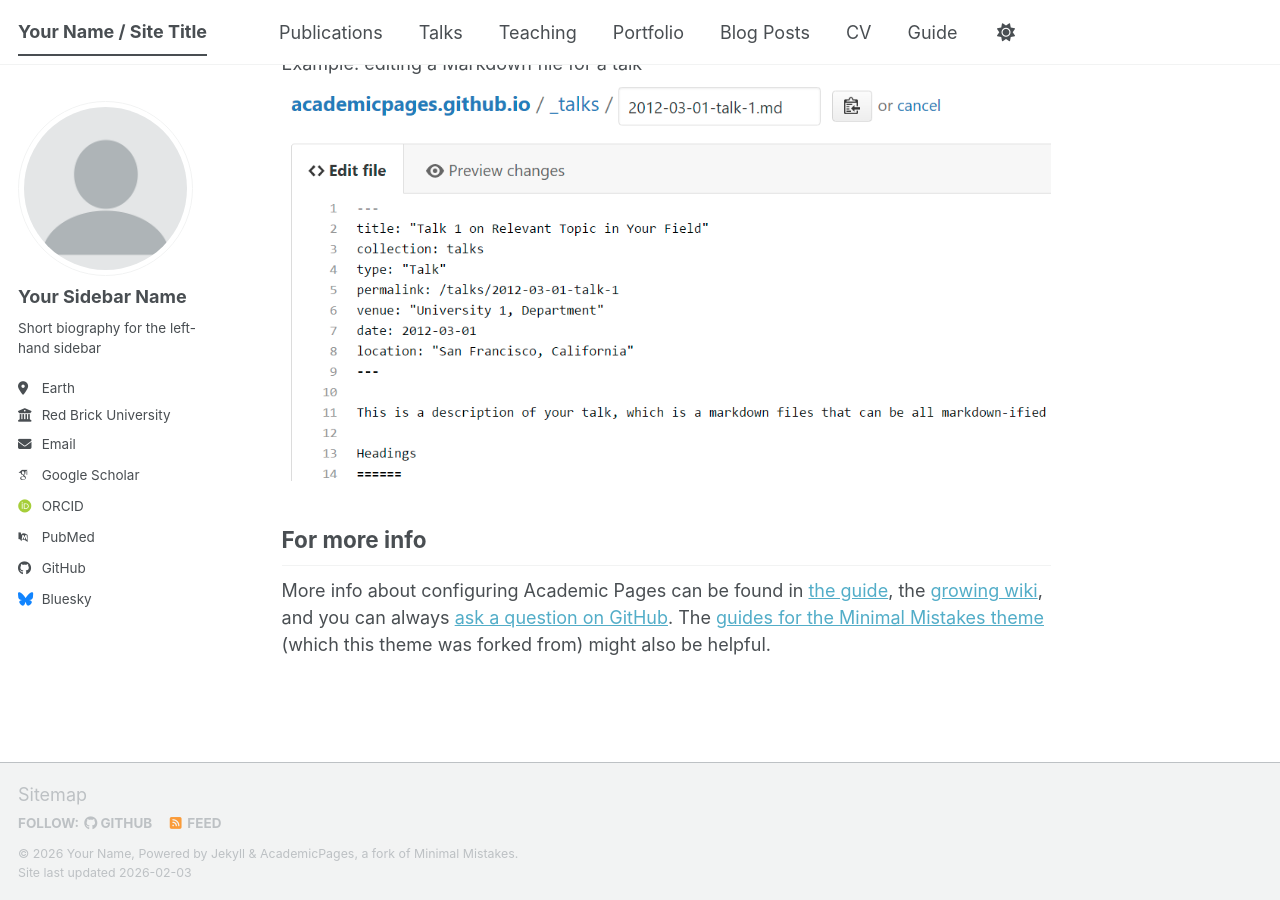
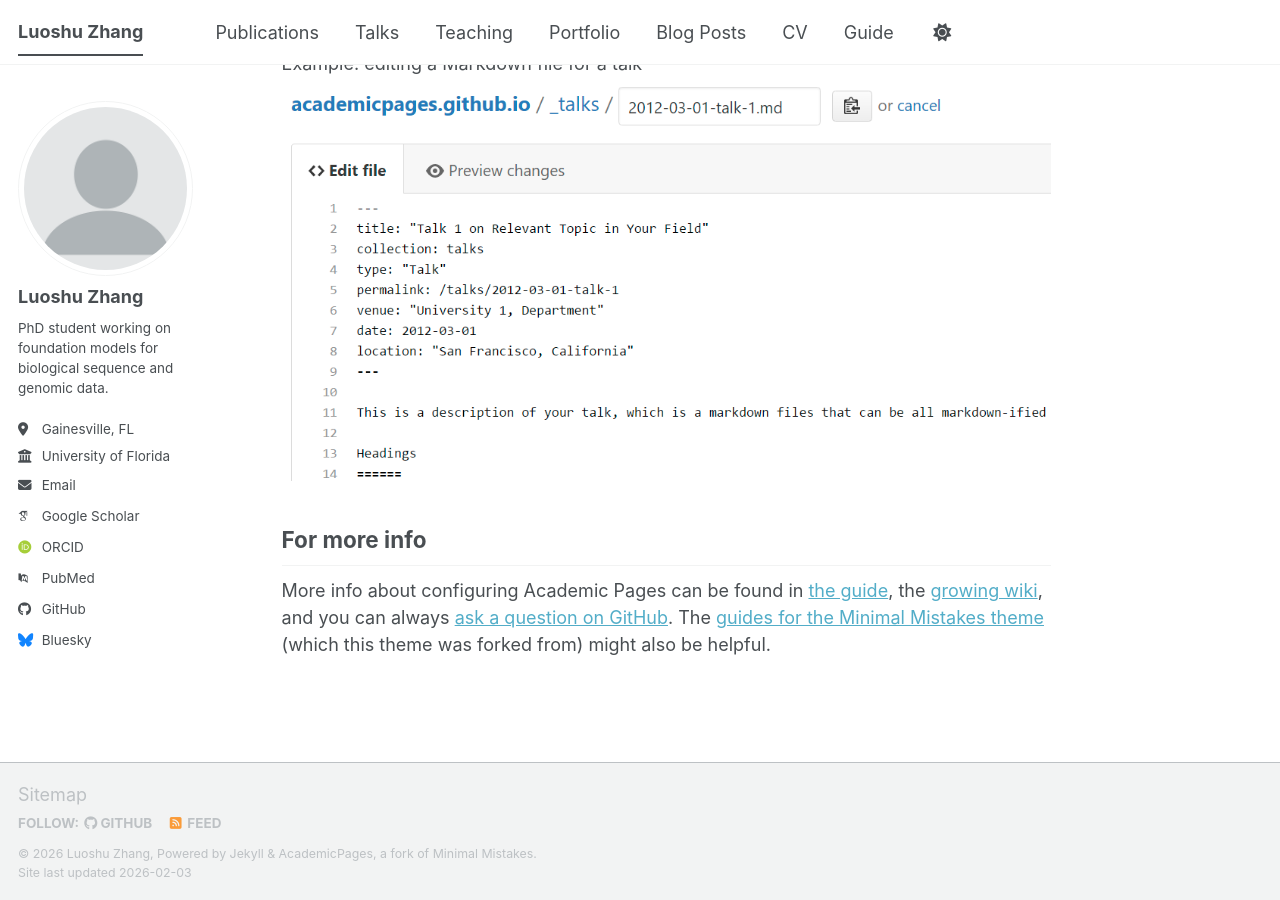
Before and after one commit to luoshu-zhang/luoshu-zhang.github.io, a Jekyll site: the page built from _pages/about.md, in a window 1280 px wide and 900 px high, scrolled down 2720 px. Built offline with Jekyll 4.4.1, drawn with Linux system fonts in a browser that asks for light colours; some web fonts are replaced; a script bundle is joined from its source files by our own code; library files that are not in the unit come from our copies.

Commit message:
Update _config.yml

```diff
--- a/_config.yml
+++ b/_config.yml
@@ -9,14 +9,14 @@
 # Basic Site Settings
 locale                   : "en-US"
 site_theme               : "default" # The available themes options are "default", "air", "sunrise", "mint", "dirt" and "contrast"
-title                    : "Your Name / Site Title"
+title                    : "Luoshu Zhang"
 title_separator          : "-"
-name                     : &name "Your Name"
-description              : &description "Your Name's academic portfolio"   # Update this with a general description of your site, this is the default if not overridden by a page
-url                      : https://academicpages.github.io # The base hostname & protocol for your site e.g. "https://[your GitHub username].github.io",
+name                     : &name "Luoshu Zhang"
+description              : &description "PhD student working on foundation models for biological sequence and genomic data, with a focus on interpretability and scientific machine learning."   # Update this with a general description of your site, this is the default if not overridden by a page
+url                      : https://luoshu-zhang.github.io # The base hostname & protocol for your site e.g. "https://[your GitHub username].github.io",
                                                            # or if you already have some other page hosted on Github then use "https://[your GitHub username].github.io/[Your Repo Name]"
 baseurl                  : "" # the subpath of your site, e.g. "/blog"
-repository               : "academicpages/academicpages.github.io"
+repository               : "luoshu-zhang/luoshu-zhang.github.io"
 
 # Site Author - The following control what appear as part of the author content on the side bar.
 #               If a field is blank the icon and link will not appear, otherwise it will be shown.
@@ -24,13 +24,13 @@ repository               : "academicpages/academicpages.github.io"
 author:
   # Biographic information
   avatar           : "profile.png"
-  name             : "Your Sidebar Name"
+  name             : "Luoshu Zhang"
   pronouns         : # example: "she/her"
-  bio              : "Short biography for the left-hand sidebar"
-  location         : "Earth"
-  employer         : "Red Brick University"
+  bio              : "PhD student working on foundation models for biological sequence and genomic data."
+  location         : "Gainesville, FL"
+  employer         : "University of Florida"
   uri              : # URL
-  email            : "none@example.org"
+  email            : "luoshu.zhang@ufl.edu"
 
   # Academic websites
   academia         : # URL
@@ -38,7 +38,7 @@ author:
   googlescholar    : "https://scholar.google.com/citations?user=PS_CX0AAAAAJ"
   inspire-hep      : # URL
   impactstory      : # URL
-  orcid            : "https://orcid.org/yourorcidurl"
+  orcid            : "https://orcid.org/0009-0004-8437-1737"
   semantic         : # URL
   ssrn             : # URL
   pubmed           : "https://www.ncbi.nlm.nih.gov/pubmed/?term=john+snow"
@@ -51,7 +51,7 @@ author:
   bitbucket        : # Username - Update with your username on the site
   codepen          : # Username
   dribbble         : # Username
-  github           : "academicpages"
+  github           : "luoshu-zhang"
   kaggle           : # Username
   stackoverflow    : # User number or user number and name (i.e., use "1" or "1/jeff-atwood")
 
```
